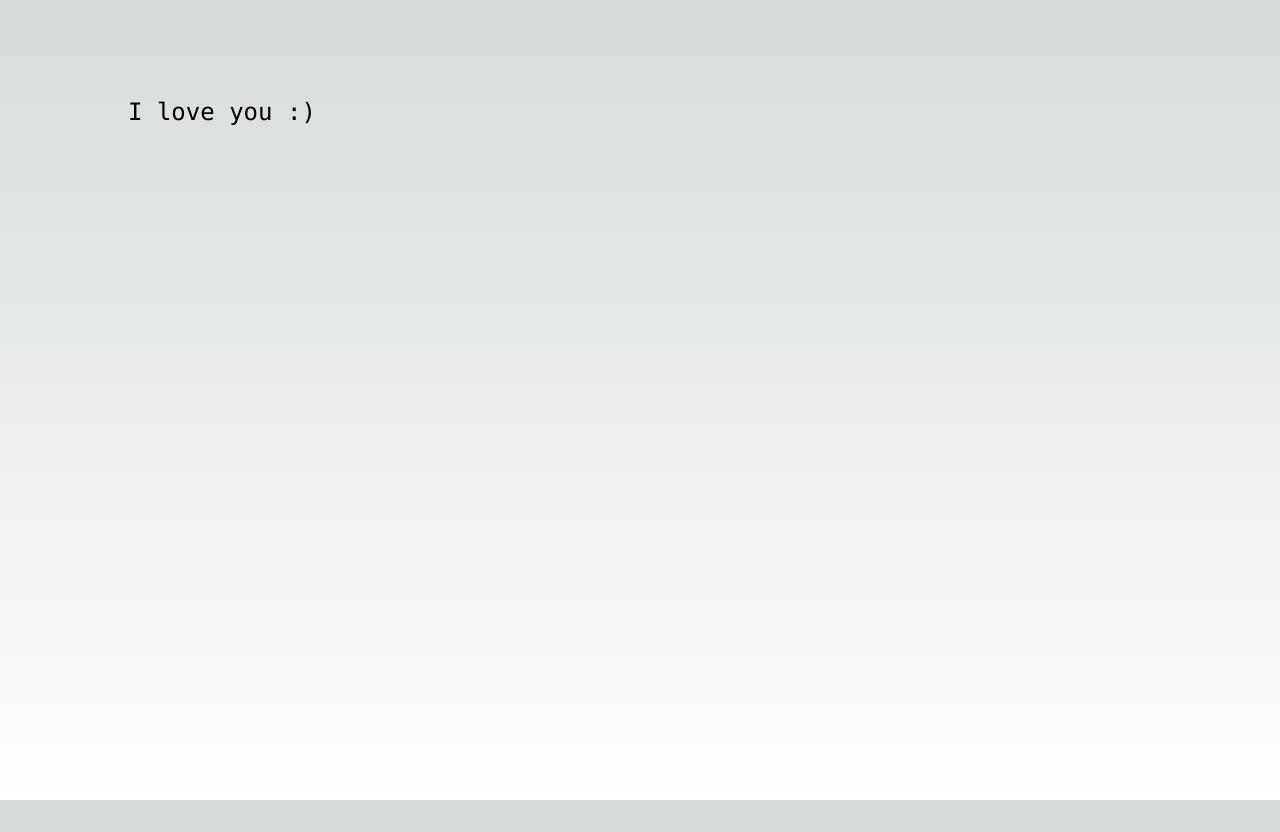
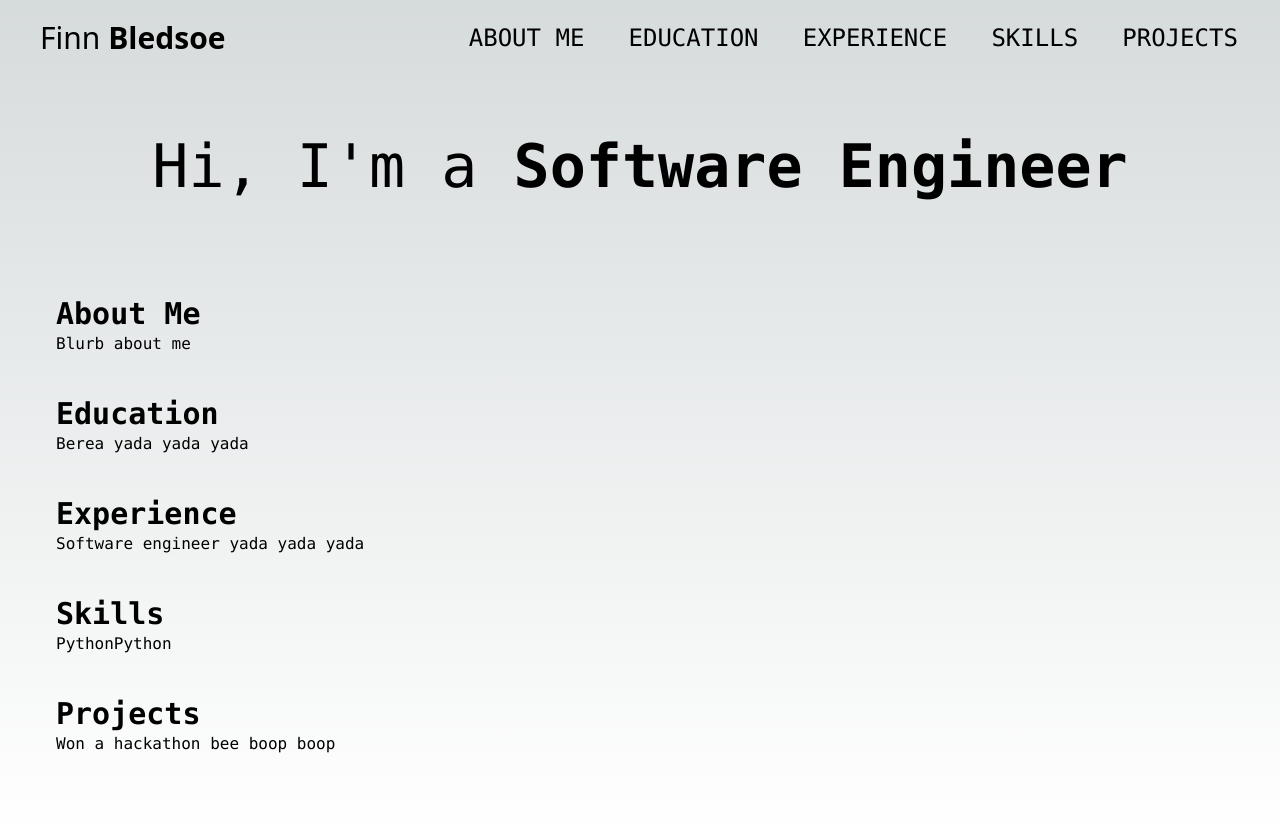
Before and after one commit to bledsoef/finn-bledsoe-portfolio, a Next.js app: page / in a window 1280 px wide. Before the commit the page ends 800 px from the top, so only its background shows below. Built offline with nearby package versions, Linux system fonts and the light colour scheme.

Commit message:
Started on the various components

```diff
--- a/app/globals.css
+++ b/app/globals.css
@@ -11,8 +11,8 @@
 @media (prefers-color-scheme: dark) {
   :root {
     --foreground-rgb: 255, 255, 255;
-    --background-start-rgb: 0, 0, 0;
-    --background-end-rgb: 0, 0, 0;
+    --background-start-rgb: 119, 221, 119;
+    --background-end-rgb: 160, 233, 148;
   }
 }
 
--- a/app/layout.tsx
+++ b/app/layout.tsx
@@ -1,7 +1,7 @@
 import './globals.css'
 import { Inter } from 'next/font/google'
+import NavBar from '../components/NavBar'
 
-const inter = Inter({ subsets: ['latin'] })
 
 export const metadata = {
   title: 'Create Next App',
@@ -15,7 +15,9 @@ export default function RootLayout({
 }) {
   return (
     <html lang="en">
-      <body className={inter.className}>{children}</body>
+      <body className={""}>
+        <NavBar/>
+        {children}</body>
     </html>
   )
 }
--- a/app/page.tsx
+++ b/app/page.tsx
@@ -1,10 +1,32 @@
-import Image from 'next/image'
+import AboutMe from "@/components/AboutMe";
+import Education from "@/components/Education";
+import Experience from "@/components/Experience";
+import Skills from "@/components/Skills";
+import Projects from "@/components/Projects";
 
 export default function Home() {
   return (
-    <main className="flex min-h-screen flex-col items-center justify-between p-24">
-      <div className="z-10 w-full max-w-5xl items-center justify-between font-mono text-sm lg:flex">
-        <p className='text-2xl text-center'>I love you :)</p>
+    <main className="flex min-h-screen flex-col items-center justify-between p-14">
+      <div className="z-10 w-full justify-between font-mono flex-col lg:flex">
+        <p className="p-20 text-6xl text-center">
+          Hi, I'm a <strong>Software Engineer</strong>
+        </p>
+        <section id="AboutMe" className="py-5">
+          <AboutMe/>
+        </section>
+        <section id="Education" className="py-5">
+          <Education/>
+        </section>
+        <section id="Experience" className="py-5">
+          <Experience/>
+        </section>
+        <section id="Skills" className="py-5">
+          <Skills/>
+        </section>
+        <section id="Projects" className="py-5">
+          <Projects/>
+        </section>
+
       </div>
     </main>
   )
--- /dev/null
+++ b/components/AboutMe.tsx
@@ -0,0 +1,8 @@
+export default function AboutMe() {
+    return (
+        <div>
+            <h2 className="text-3xl font-bold">About Me</h2>
+            <p>Blurb about me</p>
+        </div>
+        )
+    }
--- /dev/null
+++ b/components/Education.tsx
@@ -0,0 +1,8 @@
+export default function Education() {
+    return (
+        <div>
+            <h2 className="text-3xl font-bold">Education</h2>
+            <p>Berea yada yada yada</p>
+        </div>
+        )
+    }
--- /dev/null
+++ b/components/Experience.tsx
@@ -0,0 +1,8 @@
+export default function Experience() {
+    return (
+    <div>
+        <h2 className="text-3xl font-bold">Experience</h2>
+        <p>Software engineer yada yada yada</p>
+    </div>
+    )
+}
--- /dev/null
+++ b/components/NavBar.tsx
@@ -0,0 +1,17 @@
+import Link from "next/link"
+export default function NavBar() {
+    return (
+      <main className="w-full fixed top-0 h-30 right-0 flex flex-row">
+        <div className={"w-1/3 text-3xl items-center pl-10 p-5"}>
+            Finn <strong>Bledsoe</strong>
+        </div>
+        <div className="z-10 w-2/3 items-center justify-around flex font-mono text-sm lg:flex p-5">
+          <Link href={"#AboutMe"} className='text-2xl'>ABOUT ME</Link>
+          <Link href={"#Education"} className="text-2xl">EDUCATION</Link>
+          <Link href={"#Experience"} className="text-2xl">EXPERIENCE</Link>
+          <Link href={"#Skills"} className="text-2xl">SKILLS</Link>
+          <Link href={"#Projects"} className="text-2xl">PROJECTS</Link>
+        </div>
+      </main>
+    )
+  }
--- /dev/null
+++ b/components/Projects.tsx
@@ -0,0 +1,8 @@
+export default function Projects() {
+    return (
+        <div>
+            <h2 className="text-3xl font-bold">Projects</h2>
+            <p>
+                Won a hackathon bee boop boop
+            </p>
+        </div>)}
--- /dev/null
+++ b/components/Skills.tsx
@@ -0,0 +1,14 @@
+export default function Skills() {
+    interface NestedList<T> extends Array<T | NestedList<T>> {}
+    const skills: NestedList<string> = [["Python", "Python"]]
+    return (
+        <div>
+            <h2 className="text-3xl font-bold">Skills</h2>
+            <div>
+                {skills.map(skill => (
+                    <p key={3}>{skill}</p>
+                ))}
+            </div>
+        </div>
+    )
+}
--- a/tailwind.config.js
+++ b/tailwind.config.js
@@ -6,6 +6,9 @@ module.exports = {
     './app/**/*.{js,ts,jsx,tsx,mdx}',
   ],
   theme: {
+    colors: {
+      'pastel-green': "#77DD77"
+    },
     extend: {
       backgroundImage: {
         'gradient-radial': 'radial-gradient(var(--tw-gradient-stops))',
```
Also changed, not shown: components/NavBar.js (deleted).
